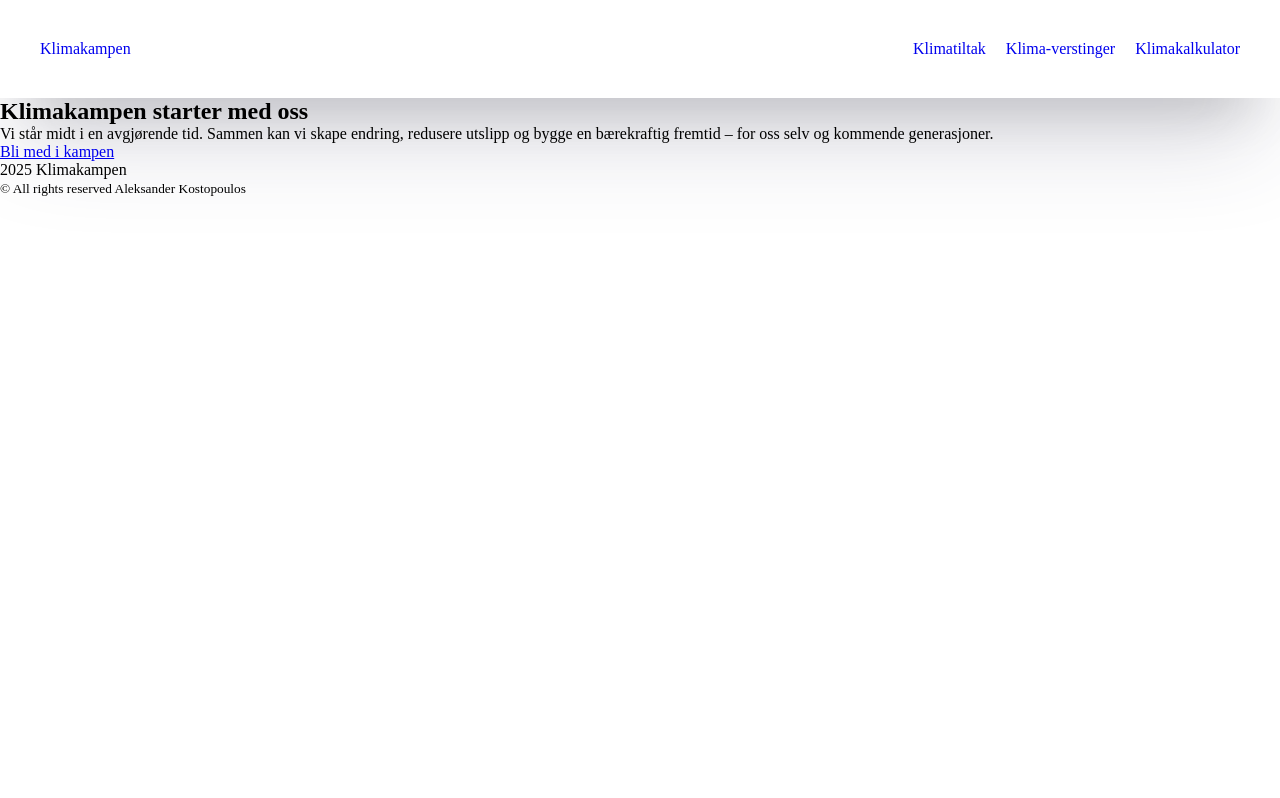
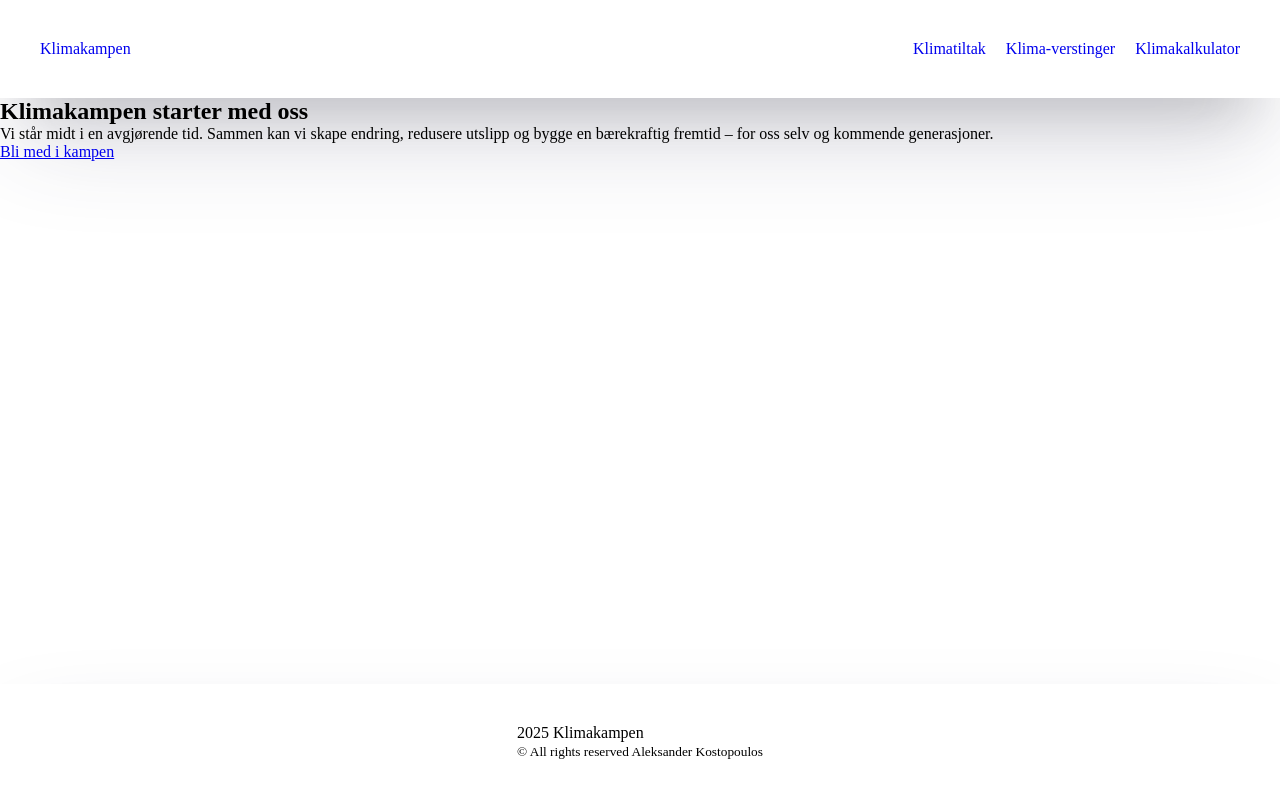
Before and after one commit to alekskosta/klimakampen, a Next.js app: page / in a window 1280 px wide. Built offline with nearby package versions, Linux system fonts and the light colour scheme.

Commit message:
Oppsett av foreløpig footer

```diff
--- /dev/null
+++ b/app/components/layout/Footer.module.css
@@ -0,0 +1,8 @@
+.footer {
+  display: flex;
+  justify-content: center;
+  align-items: center;
+  padding: 2.5rem;
+  box-shadow: rgba(50, 50, 93, 0.25) 0px 50px 100px -20px,
+    rgba(0, 0, 0, 0.3) 0px 30px 60px -30px;
+}
--- a/app/components/layout/Footer.tsx
+++ b/app/components/layout/Footer.tsx
@@ -1,8 +1,12 @@
+import styles from "./Footer.module.css";
+
 export default function Footer() {
   return (
-    <footer>
-      <p>{new Date().getFullYear()} Klimakampen</p>
-      <small> © All rights reserved Aleksander Kostopoulos</small>
+    <footer className={styles.footer}>
+      <div>
+        <p>{new Date().getFullYear()} Klimakampen</p>
+        <small> © All rights reserved Aleksander Kostopoulos</small>
+      </div>
     </footer>
   );
 }
--- a/app/globals.css
+++ b/app/globals.css
@@ -3,3 +3,14 @@
   margin: 0;
   box-sizing: border-box;
 }
+
+html,
+body {
+  height: 100%;
+}
+
+body {
+  min-height: 100svh;
+  display: grid;
+  grid-template-rows: auto 1fr auto;
+}
```
